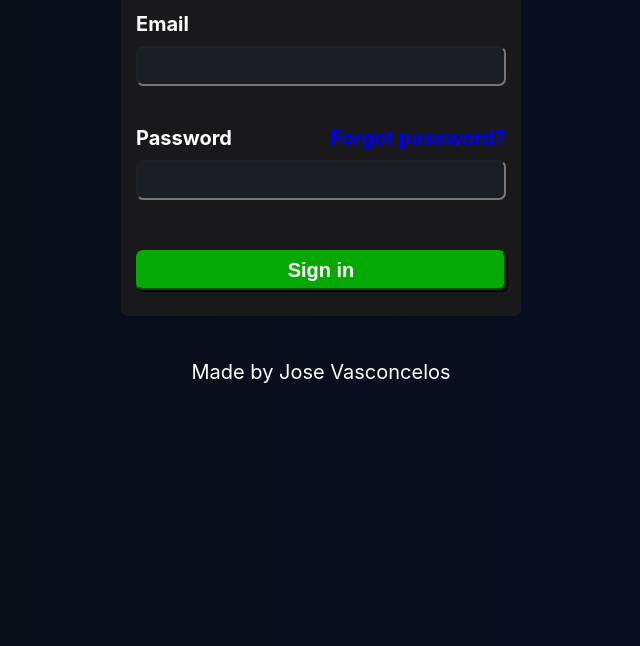
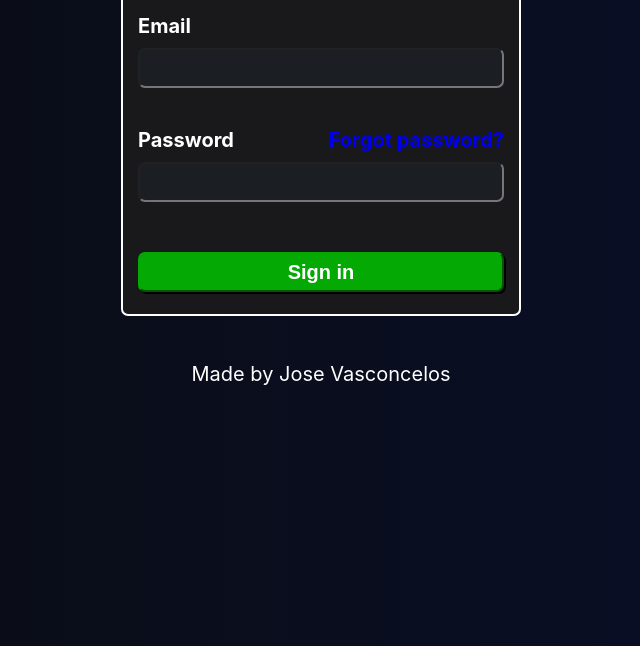
Before and after one commit to josevasconcelos2002/sign-in, a plain HTML site: page index.html in a window 1280 px wide. Shown: the part 154-800 px from the top of the page, without its empty margins (319-959 px from the left). Drawn offline with Linux system fonts and the light colour scheme.

Commit message:
Atualizar o index.css

```diff
--- a/index.css
+++ b/index.css
@@ -26,8 +26,7 @@ body{
     max-height: 400px;
     border-radius: 7px;
     padding-top: 30px;
-    border-color: white;
-    border-top: 10px;
+    border: 2px solid white;
 }
 
 form{
```
